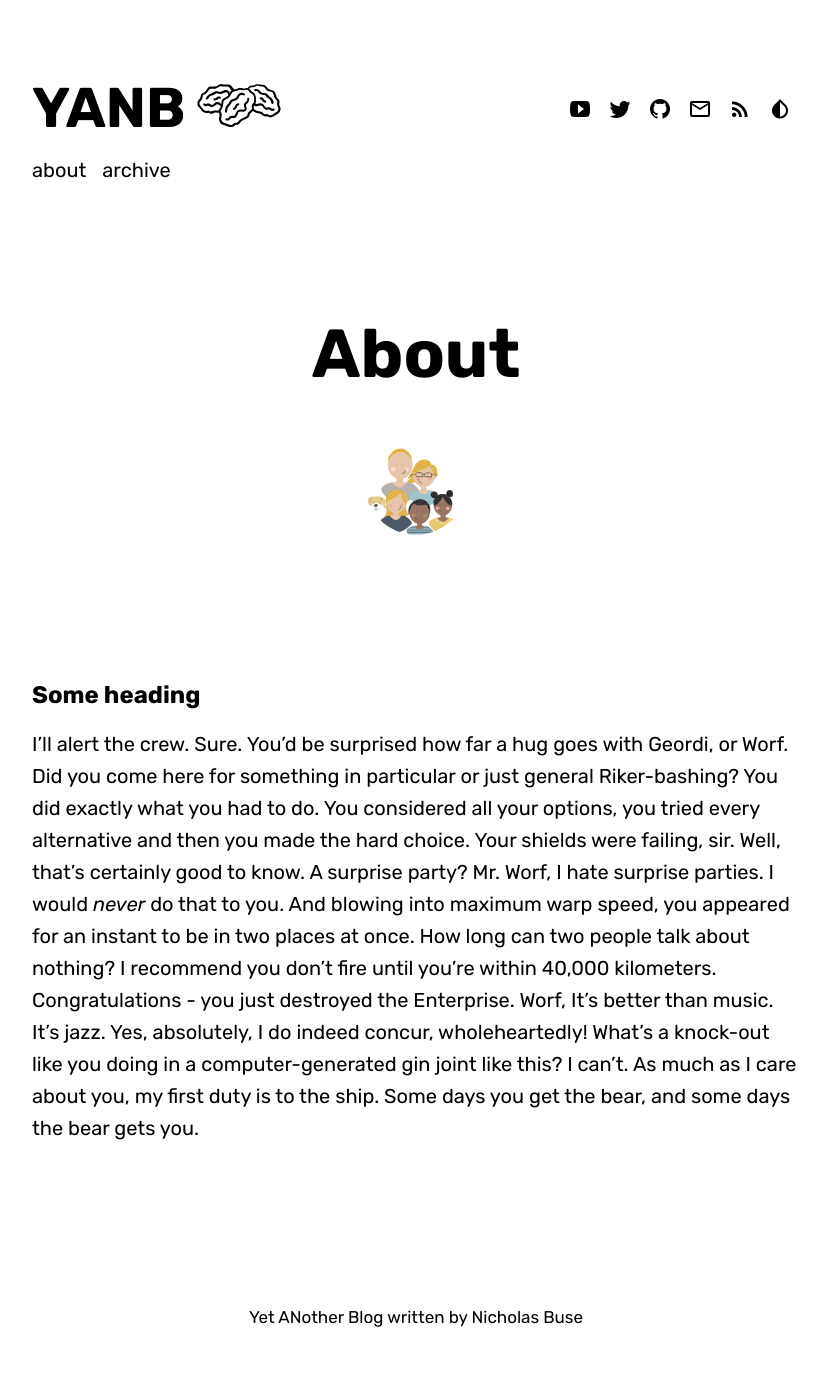
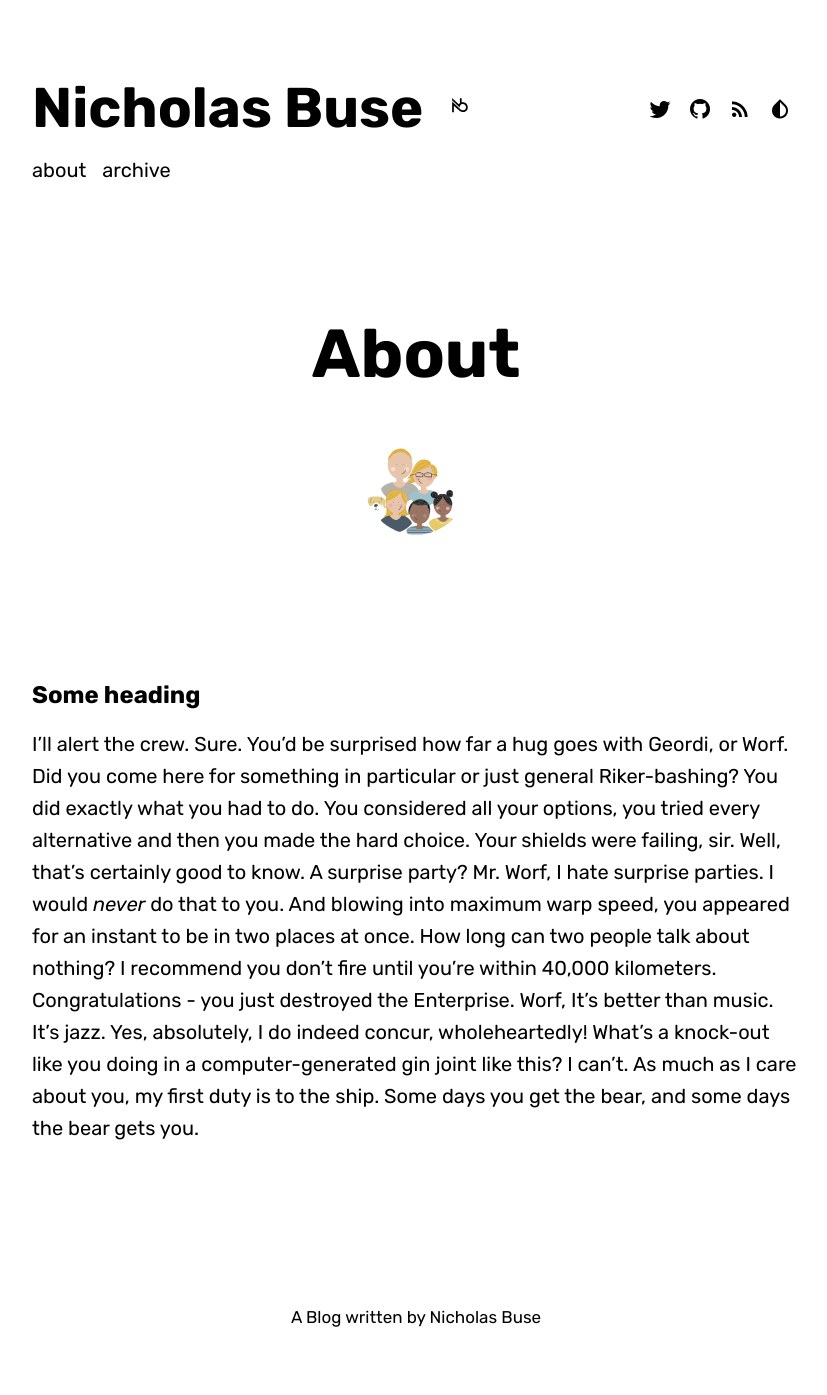
Before and after one commit to NicholasBuse/nicholasbuse.github.io, a Jekyll site: the page built from about.md, in a window 1280 px wide. Shown: the whole page, without its empty margins (224-1051 px from the left). Built offline with Jekyll 4.4.1, drawn with Linux system fonts in a browser that asks for light colours; some web fonts are replaced.

Commit message:
Updated logo and details

```diff
--- a/_config.yml
+++ b/_config.yml
@@ -5,12 +5,12 @@ url                          : "http://nicholasbuse.com" # the base hostname & p
                                   # `http://<username>.github.io` - for GitHub
 
 blog:
-  title                      : YANB
+  title                      : Nicholas Buse
   description                  : >
-                               Yet ANother Blog
+                               A Blog
 
 # Layout configuration
-  logo_path                  : "assets/img/dactl.svg" # path to logo file
+  logo_path                  : "assets/img/logo.svg" # path to logo file
   search_path                : "nicholasbuse.github.io"
                                # needed for searchbox in archive page
   hero_layout                : true # turn on hero layout for blog and posts
@@ -28,10 +28,10 @@ blog:
 author:
   fullname                  : Nicholas Buse
   rss                       : true # generate RSS feed and show it's icon in header
-  mail                      : nicholasbuse@gmail.com # change to your e-mail address
+  mail                      : # nicholasbuse@gmail.com # change to your e-mail address
   twitter                   : NicholasBuse
   github                    : NicholasBuse
-  youtube                   : MNBooZe
+  youtube                   : # MNBooZe
   stackoverflow             : # nicholas-buse
   disqus                    : nicholasbuse # your disqus site name
   google_analytics          : 'UA-64642815-1'
```
Also changed, not shown: assets/img/dactl.svg (deleted), assets/img/logo.svg (added).
